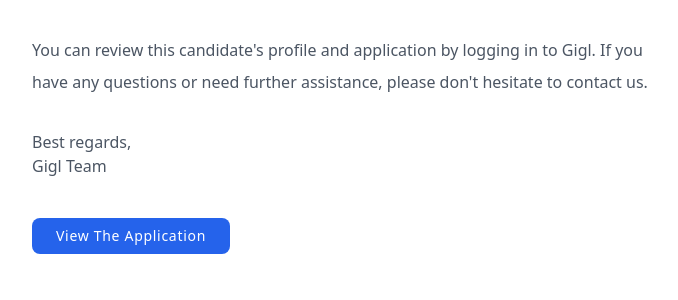
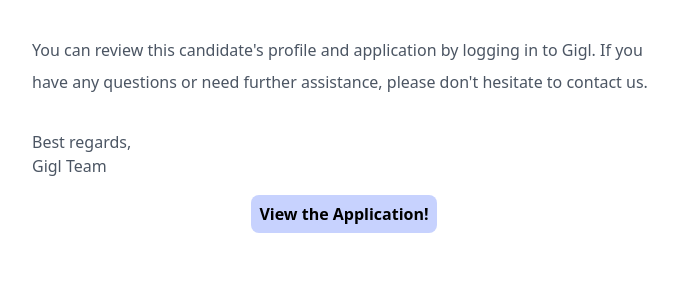
Before and after one commit to taylanoaydin/gigl, a Flask app: template templates/applicationEmail.html in a window 1280 px wide. Shown: the part 254-554 px from the top of the page, without its empty margins (296-974 px from the left). Run offline with Flask 3, Linux system fonts and the light colour scheme; the template is opened without the code that fills it, so the values that code supplies are empty.

Commit message:
added spaces

```diff
--- a/templates/applicationEmail.html
+++ b/templates/applicationEmail.html
@@ -27,9 +27,9 @@
                Gigl Team
             </p>
             <br>
-            <button class="px-6 py-2 mt-4 text-sm font-medium tracking-wider text-white capitalize transition-colors duration-300 transform bg-blue-600 rounded-lg hover:bg-blue-500 focus:outline-none focus:ring focus:ring-blue-300 focus:ring-opacity-80">
-            View the Application
-            </button>
+            <div class="text-center">
+                <a href="https://gigl.onrender.com/profile" class="btn p-2 w-full rounded-lg bg-indigo-200 font-bold text-center">View the Application!</a>
+              </div>
          </main>
       </section>
    </body>
```
